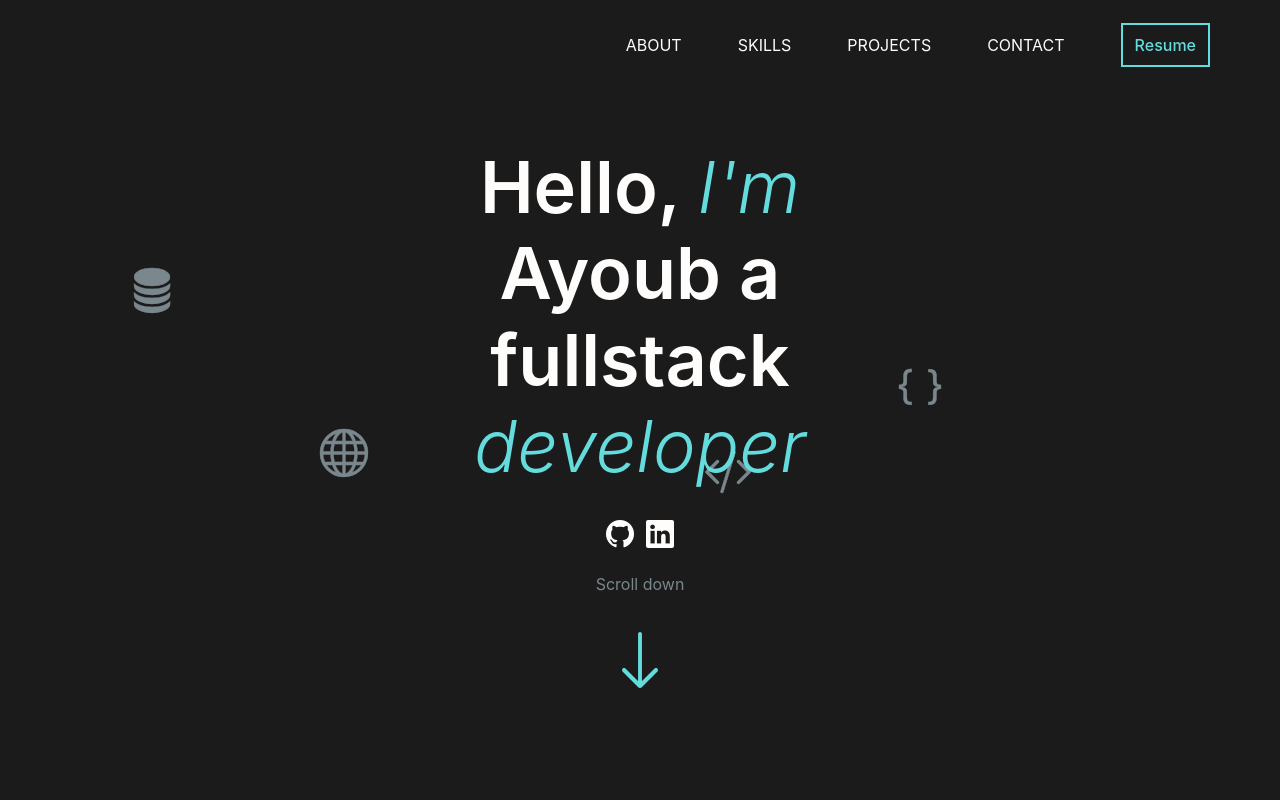
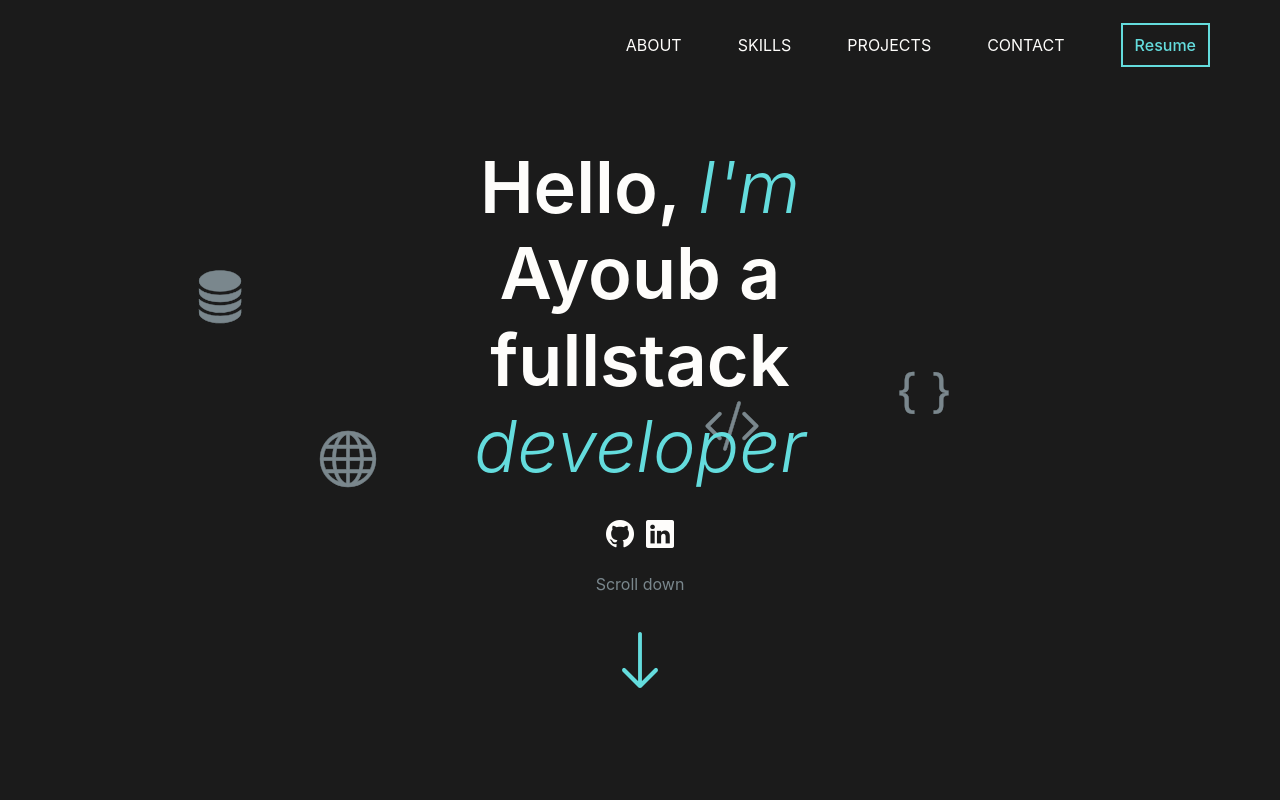
Before and after one commit to AyouubElb/portfolio, a Vue app: page / in a window 1280 px wide. Shown: the top 800 px of the page. Built offline with nearby package versions, Linux system fonts and the light colour scheme.

Commit message:
Update HomeView.vue

```diff
--- a/src/views/HomeView.vue
+++ b/src/views/HomeView.vue
@@ -407,11 +407,11 @@ const scrollPage = (targetElement) => {
 .header-icon i {
   position: absolute;
   color: #7a878d;
-  font-size: 3rem;
+  font-size: 3.5rem;
   -webkit-text-stroke: 0.4px;
 }
 .home-header .header-icon:first-of-type {
-  left: 10%;
+  left: 15%;
   top: 25%;
 }
 .home-header .header-icon:nth-of-type(2) {
@@ -419,7 +419,7 @@ const scrollPage = (targetElement) => {
 }
 .home-header .header-icon:nth-of-type(3) {
   right: 45%;
-  bottom: 47%;
+  top: 45%;
 }
 .home-header .header-icon:nth-of-type(4) {
   right: 30%;
```
